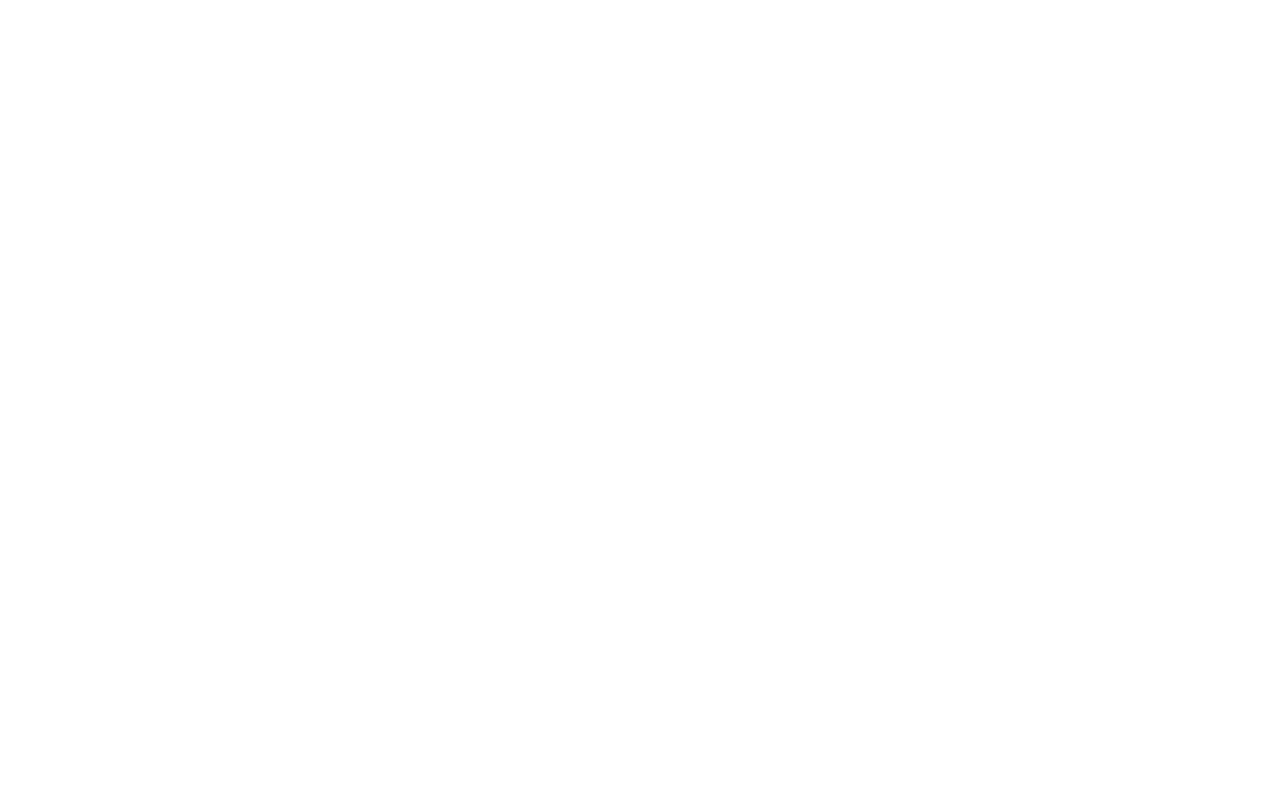
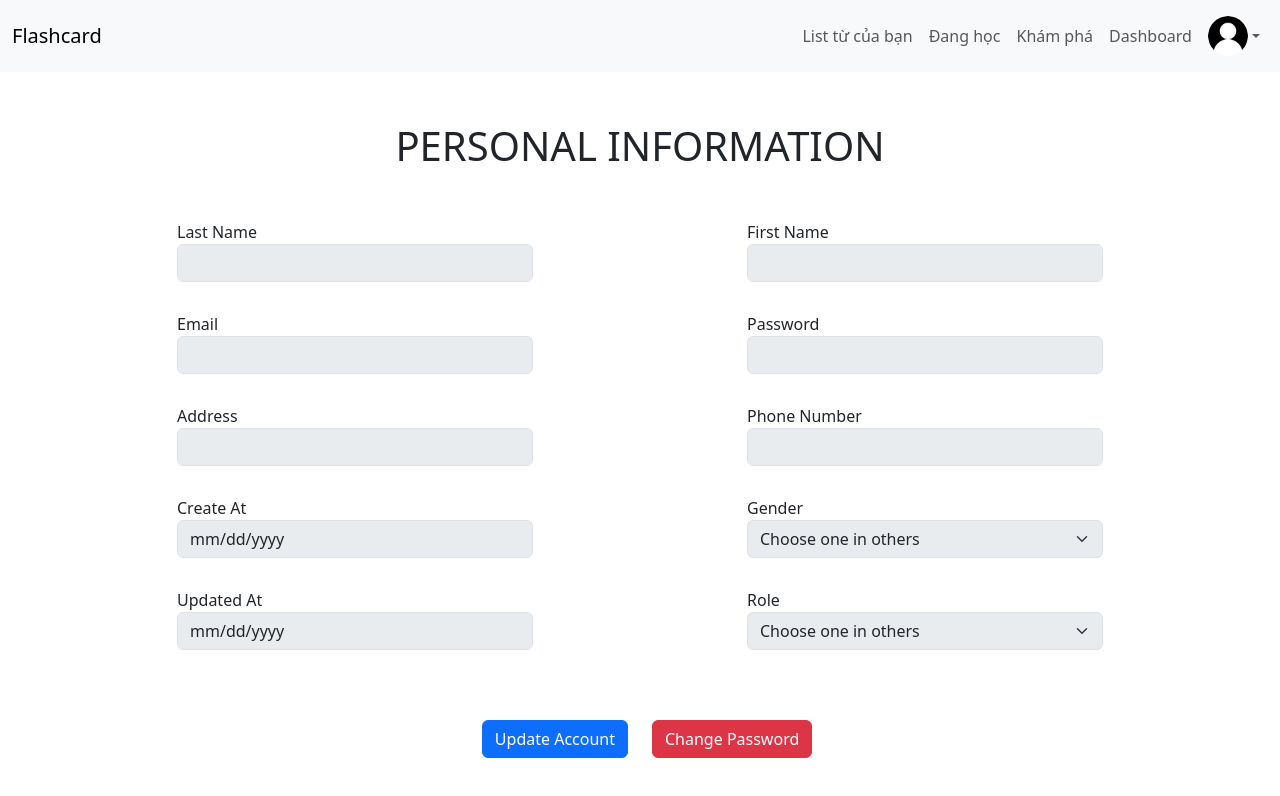
Before and after one commit to tuansgu/Quizcard, a React (Vite) app in the folder client/: page /profile in a window 1280 px wide. Before the commit this address had no page. Shown: the top 796 px of the page. Built offline with nearby package versions, Linux system fonts and the light colour scheme; no server answers.

Commit message:
Fifth commit

```diff
--- a/client/src/App.tsx
+++ b/client/src/App.tsx
@@ -9,6 +9,7 @@
 import LearnFlashCard from './components/learnFlashCard';
 import Discovery from './components/discovery';
 import Studying from './components/studying';
+import Profile from './components/profile';
 
 const App: React.FC = () => {
   return (
@@ -25,6 +26,7 @@
         <Route path="/discovery" element={<Discovery />} />
         <Route path="/studying" element={<Studying />} />
         <Route path="/me" element={<Me/>} />
+        <Route path='/profile' element={<Profile/>} />
       </Routes>
     </Router>
   );
--- a/client/src/components/discovery.tsx
+++ b/client/src/components/discovery.tsx
@@ -44,6 +44,21 @@
     }
   };
 
+  const handleSaveFlashcard = (id: number) => {
+    try {
+      axios.post('http://localhost:3002/save-flashcard', {
+        id: id
+      }, { withCredentials: true })
+        .then(response => {
+          console.log(response.data);
+          toast.success('Saving Flashcard Successfully');
+        })
+    }
+    catch (err) {
+      console.error(err);
+    }
+  }
+
   useEffect(() => {
     const fetchFlashcardSets = async () => {
       try {
@@ -84,7 +99,7 @@
                       <p className='card-text'>Shared by <strong>{set.username}</strong></p>
                       <div className="mt-auto d-flex justify-content-center">
                         <button className="btn btn-primary me-2" onClick={() => handleFlashcardDetail(set.id)} data-bs-toggle="modal" data-bs-target="#exampleModal">Detail</button>
-                        <button className="btn btn-primary me-2">Save</button>
+                        <button className="btn btn-primary me-2" onClick={() => handleSaveFlashcard(set.id)}>Save</button>
                       </div>
                     </div>
                   </div>
--- a/client/src/components/flashcardSetList.tsx
+++ b/client/src/components/flashcardSetList.tsx
@@ -62,7 +62,7 @@
                                 {set.description && <p className="card-text">{set.description}</p>}
                                 <div className="mt-auto d-flex justify-content-center">
                                     <button className="btn btn-primary me-2" onClick={() => handleNavigate(set.id)}>Learn Now</button>
-                                    <button className="btn btn-primary me-2" onClick={() => handleShare(set.id)}>Share List</button>
+                                    <button className="btn btn-primary me-2" onClick={() => handleShare(set.id)}>Share It</button>
                                 </div>
                             </div>
                         </div>
--- a/client/src/components/home.tsx
+++ b/client/src/components/home.tsx
@@ -29,6 +29,21 @@
     fetchUser();
   }, []);
 
+  const handleLogout = () => {
+    axios.post('http://localhost:3002/logout', null, { withCredentials: true })
+    .then(() => {
+        // Perform any additional actions after successful logout
+        console.log('Logged out successfully');
+        // Optionally, redirect the user to the login page
+        window.location.href = '/login';
+    })
+    .catch(error => {
+        // Handle any errors that occur during the logout process
+        console.error('Logout failed:', error);
+    });
+};
+
+
   return (
     <>
       <nav className="navbar navbar-expand-lg navbar-light bg-light">
@@ -56,8 +71,8 @@
                   <img src={Icon} alt="User Icon" className="rounded-circle" width="40" height="40" />
                 </a>
                 <ul className="dropdown-menu dropdown-menu-end" aria-labelledby="navbarDropdown">
-                  <li><a className="dropdown-item" href="profile">Profile</a></li>
-                  <li><a className="dropdown-item" href="#">Logout</a></li>
+                  <li><a className="dropdown-item" href="/profile" style={{cursor: "pointer"}}>Profile</a></li>
+                  <li><a style={{cursor: 'pointer'}}  className="dropdown-item" onClick={() => handleLogout()}>Logout</a></li>
                 </ul>
               </li>
             </ul>
--- /dev/null
+++ b/client/src/components/profile.tsx
@@ -0,0 +1,87 @@
+import React from 'react'
+import Home from './home'
+
+const Profile = () => {
+    return (
+        <>
+            <Home />
+            <div className='container-sm' style={{ marginTop: "50px" }}>
+                <h1 className='d-flex justify-content-center' style={{ marginBottom: "50px" }}>
+                    PERSONAL INFORMATION
+                </h1>
+                <div className='row justify-content-around' style={{ marginTop: '30px' }}>
+                    <div className='col-4'>
+                        <label>Last Name</label>
+                        <input type='text' className='form-control' disabled />
+                    </div>
+                    <div className='col-4'>
+                        <label>First Name</label>
+                        <input type='text' className='form-control' disabled />
+                    </div>
+                </div>
+                <div className='  row justify-content-around' style={{ marginTop: '30px' }}>
+                    <div className='col-4'>
+                        <label>Email</label>
+                        <input type='text' className='form-control' disabled />
+                    </div>
+                    <div className='col-4'>
+                        <label>Password</label>
+                        <input type='text' className='form-control' disabled />
+                    </div>
+                </div>
+                <div className='row justify-content-around' style={{ marginTop: '30px' }}>
+                    <div className='col-4'>
+                        <label>Address</label>
+                        <input type='text' className='form-control' disabled />
+                    </div>
+                    <div className='col-4'>
+                        <label>Phone Number</label>
+                        <input type='text' className='form-control' disabled />
+                    </div>
+                </div>
+                <div className='  row justify-content-around' style={{ marginTop: '30px' }}>
+                    <div className='col-4'>
+                        <label>Create At</label>
+                        <input type='date' className='form-control' disabled />
+                    </div>
+                    <div className='col-4'>
+                        <label>Gender</label>
+                        <select className="form-select" aria-label="Default select example" disabled>
+                            <option selected>Choose one in others</option>
+                            <option value="1">Male</option>
+                            <option value="2">Female</option>
+                            <option value="3">Others</option>
+                            <option value="4">Secret</option>
+                        </select>
+                    </div>
+                </div>
+                <div className='  row justify-content-around' style={{ marginTop: '30px' }}>
+                    <div className='col-4'>
+                        <label>Updated At</label>
+                        <input type='date' className='form-control' disabled />
+                    </div>
+                    <div className='col-4'>
+                        <label>Role</label>
+                        <select className="form-select" aria-label="Default select example" disabled>
+                            <option selected>Choose one in others</option>
+                            <option value="1">Admin</option>
+                            <option value="2">Employee</option>
+                            <option value="3">Customer/Users</option>
+                            <option value="4">Unknown</option>
+                        </select>
+                    </div>
+                </div>
+                <div className='row justify-content-center' style={{ marginTop: '70px' }}>
+                    <div className='col-4 d-flex justify-content-end'>
+                        <button className='btn btn-primary'>Update Account</button>
+                    </div>
+                    <div className='col-4 d-flex justify-content-start'>
+                        <button className='btn btn-danger'>Change Password</button>
+                    </div>
+                </div>
+            </div>
+        </>
+    )
+}
+
+export default Profile;
```
Also changed, not shown: 1 other file (tests, documents, lock files or other folders).
